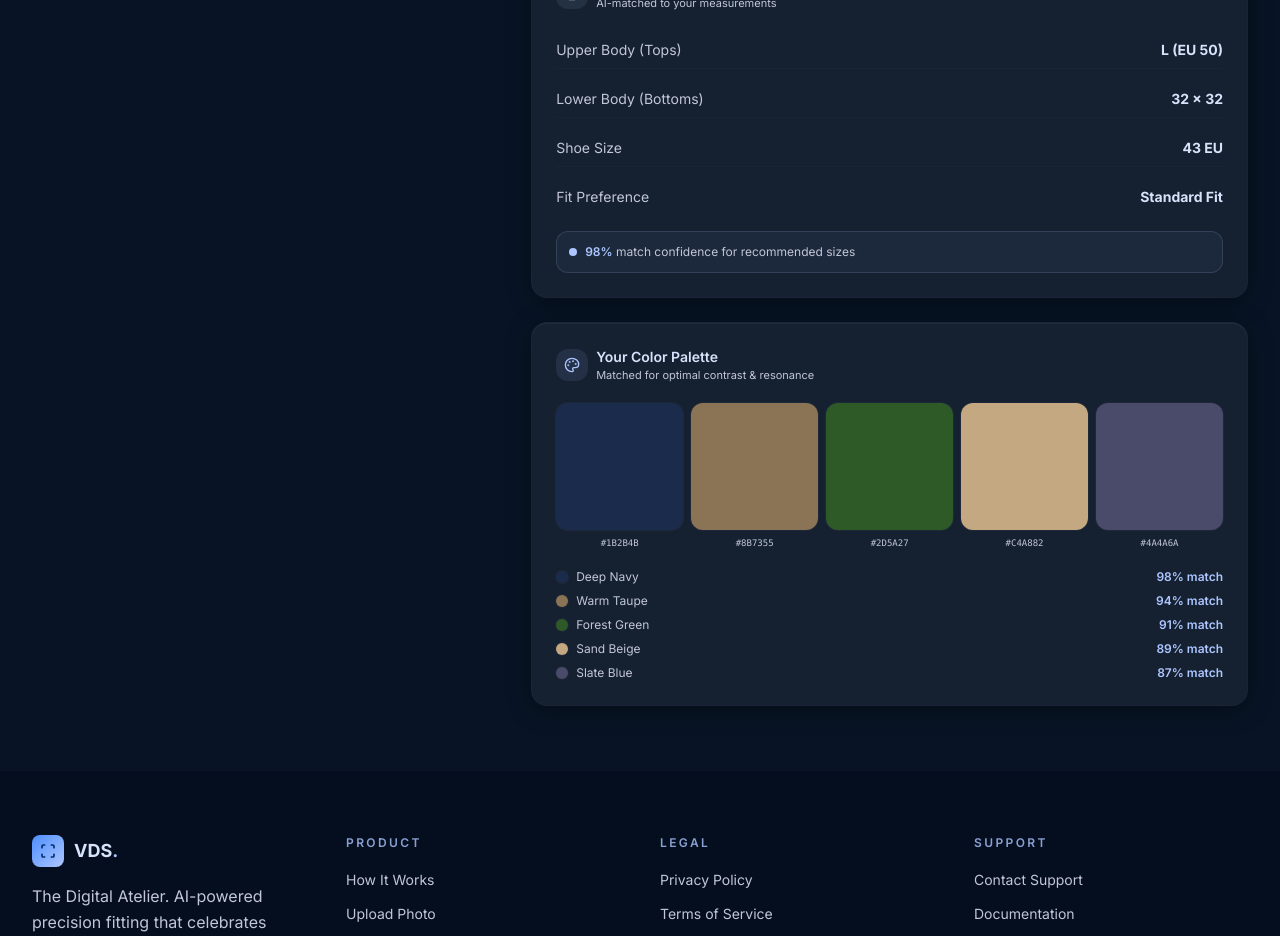
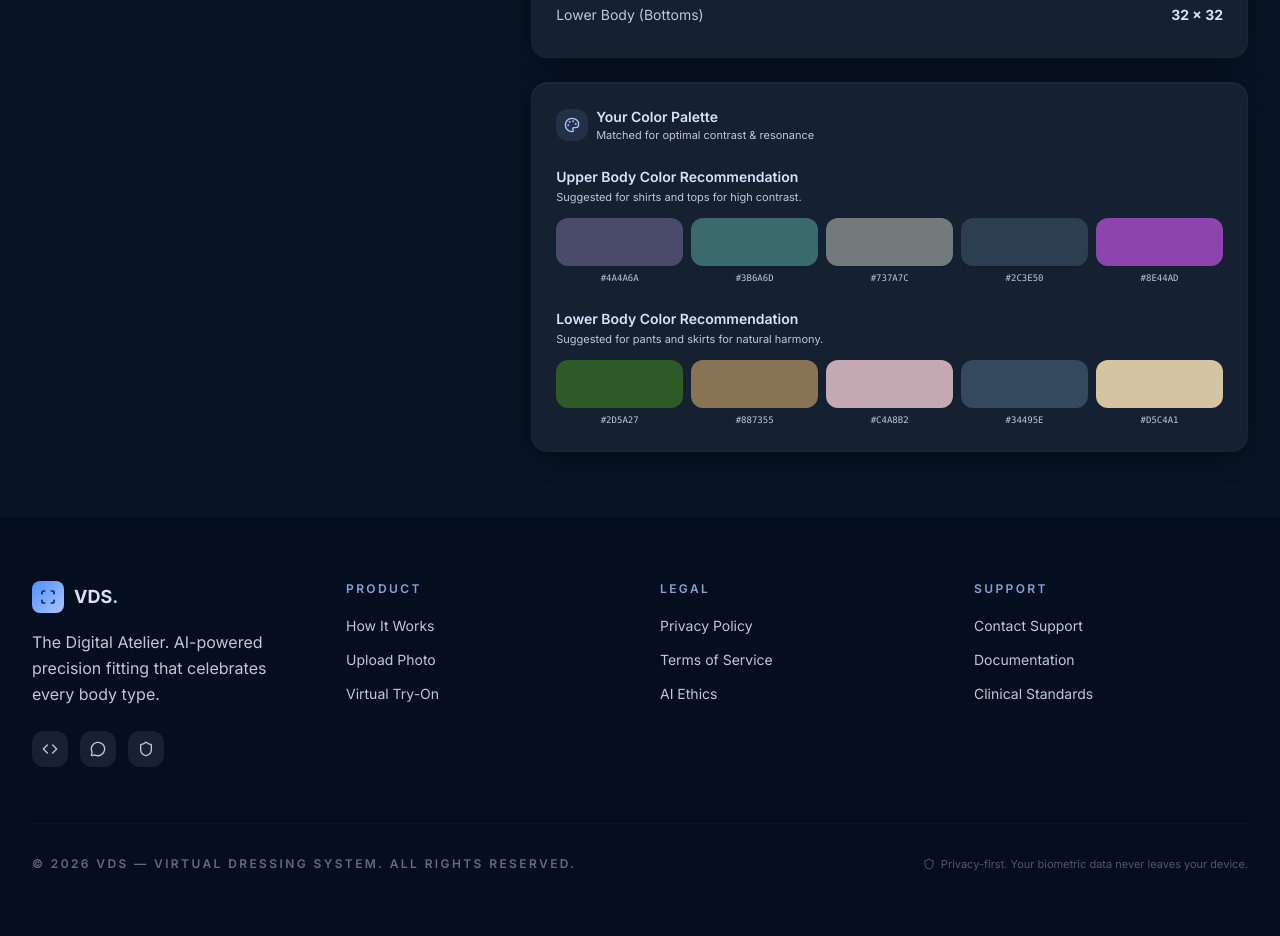
Before and after one commit to AMMMMMMAR/vds-frontend, a React (Vite) app: page /results in a window 1280 px wide. Shown: the part 1220-2156 px from the top of the page. Built offline with nearby package versions, Linux system fonts and the light colour scheme.

Commit message:
updated the result page

```diff
--- a/src/components/results/ColorPalette.jsx
+++ b/src/components/results/ColorPalette.jsx
@@ -1,10 +1,26 @@
 import React from 'react';
 import { Palette } from 'lucide-react';
 
-export default function ColorPalette({ palette }) {
+const UPPER_COLORS = [
+  { hex: '#4A4A6A', label: 'Slate Blue' },
+  { hex: '#3B6A6D', label: 'Teal' },
+  { hex: '#737A7C', label: 'Grey' },
+  { hex: '#2C3E50', label: 'Deep Navy' },
+  { hex: '#8E44AD', label: 'Plum' },
+];
+
+const LOWER_COLORS = [
+  { hex: '#2D5A27', label: 'Forest Green' },
+  { hex: '#887355', label: 'Warm Brown' },
+  { hex: '#C4A8B2', label: 'Dusty Pink' },
+  { hex: '#34495E', label: 'Charcoal' },
+  { hex: '#D5C4A1', label: 'Sand Beige' },
+];
+
+export default function ColorPalette() {
   return (
     <div className="card p-6">
-      <div className="flex items-center gap-2 mb-5">
+      <div className="flex items-center gap-2 mb-6">
         <div className="w-8 h-8 rounded-xl bg-primary/10 flex items-center justify-center">
           <Palette className="w-4 h-4 text-primary" />
         </div>
@@ -14,31 +30,42 @@ export default function ColorPalette({ palette }) {
         </div>
       </div>
 
-      {/* Swatches */}
-      <div className="flex gap-2 mb-5">
-        {palette.map((color) => (
-          <div key={color.hex} className="flex-1 flex flex-col items-center gap-2">
-            <div
-              className="w-full aspect-square rounded-xl ring-1 ring-outline-variant/20 cursor-pointer hover:scale-105 transition-transform"
-              style={{ backgroundColor: color.hex }}
-              title={color.label}
-            />
-            <span className="text-[9px] font-mono text-on-surface-variant text-center leading-tight">{color.hex}</span>
+      <div className="space-y-6">
+        {/* Upper Body */}
+        <div>
+          <h4 className="text-sm font-semibold text-on-surface mb-0.5">Upper Body Color Recommendation</h4>
+          <p className="text-[11px] text-on-surface-variant mb-3">Suggested for shirts and tops for high contrast.</p>
+          <div className="flex gap-2">
+            {UPPER_COLORS.map(color => (
+              <div key={color.hex} className="flex-1 flex flex-col items-center gap-1.5">
+                <div
+                  className="w-full h-10 sm:h-12 rounded-xl cursor-pointer hover:scale-105 transition-transform shadow-sm"
+                  style={{ backgroundColor: color.hex }}
+                  title={color.label}
+                />
+                <span className="text-[9px] font-mono text-on-surface-variant text-center">{color.hex}</span>
+              </div>
+            ))}
           </div>
-        ))}
-      </div>
+        </div>
 
-      {/* Labels */}
-      <div className="space-y-2">
-        {palette.map((color) => (
-          <div key={color.hex} className="flex items-center justify-between">
-            <div className="flex items-center gap-2">
-              <div className="w-3 h-3 rounded-full ring-1 ring-outline-variant/20" style={{ backgroundColor: color.hex }} />
-              <span className="text-xs text-on-surface-variant">{color.label}</span>
-            </div>
-            <span className="text-xs font-semibold text-primary">{color.match}% match</span>
+        {/* Lower Body */}
+        <div>
+          <h4 className="text-sm font-semibold text-on-surface mb-0.5">Lower Body Color Recommendation</h4>
+          <p className="text-[11px] text-on-surface-variant mb-3">Suggested for pants and skirts for natural harmony.</p>
+          <div className="flex gap-2">
+            {LOWER_COLORS.map(color => (
+              <div key={color.hex} className="flex-1 flex flex-col items-center gap-1.5">
+                <div
+                  className="w-full h-10 sm:h-12 rounded-xl cursor-pointer hover:scale-105 transition-transform shadow-sm"
+                  style={{ backgroundColor: color.hex }}
+                  title={color.label}
+                />
+                <span className="text-[9px] font-mono text-on-surface-variant text-center">{color.hex}</span>
+              </div>
+            ))}
           </div>
-        ))}
+        </div>
       </div>
     </div>
   );
--- a/src/components/results/SizingCard.jsx
+++ b/src/components/results/SizingCard.jsx
@@ -5,8 +5,6 @@ export default function SizingCard({ sizing }) {
   const rows = [
     { label: 'Upper Body (Tops)', value: sizing.upperBody },
     { label: 'Lower Body (Bottoms)', value: sizing.lowerBody },
-    { label: 'Shoe Size', value: sizing.shoeSize },
-    { label: 'Fit Preference', value: sizing.fitPreference },
   ];
 
   return (
@@ -28,12 +26,6 @@ export default function SizingCard({ sizing }) {
           </div>
         ))}
       </div>
-      <div className="mt-4 flex items-center gap-2 bg-primary/5 border border-primary/15 rounded-xl p-3">
-        <div className="w-2 h-2 rounded-full bg-primary" />
-        <p className="text-xs text-on-surface-variant">
-          <span className="text-primary font-semibold">98%</span> match confidence for recommended sizes
-        </p>
-      </div>
     </div>
   );
 }
--- a/src/components/results/SkinToneCard.jsx
+++ b/src/components/results/SkinToneCard.jsx
@@ -27,14 +27,7 @@ export default function SkinToneCard({ skinTone }) {
             <p className="text-[10px] text-label text-on-surface-variant/60 mb-0.5">Hex Value</p>
             <p className="text-sm font-mono font-semibold text-primary">{skinTone.hex}</p>
           </div>
-          <div>
-            <p className="text-[10px] text-label text-on-surface-variant/60 mb-0.5">Undertone</p>
-            <p className="text-sm font-semibold text-on-surface">{skinTone.undertone}</p>
-          </div>
         </div>
-      </div>
-      <div className="bg-surface-low rounded-xl p-3 text-xs text-on-surface-variant">
-        Privacy-safe analysis: processed in-memory only. No skin data is stored.
       </div>
     </div>
   );
```
